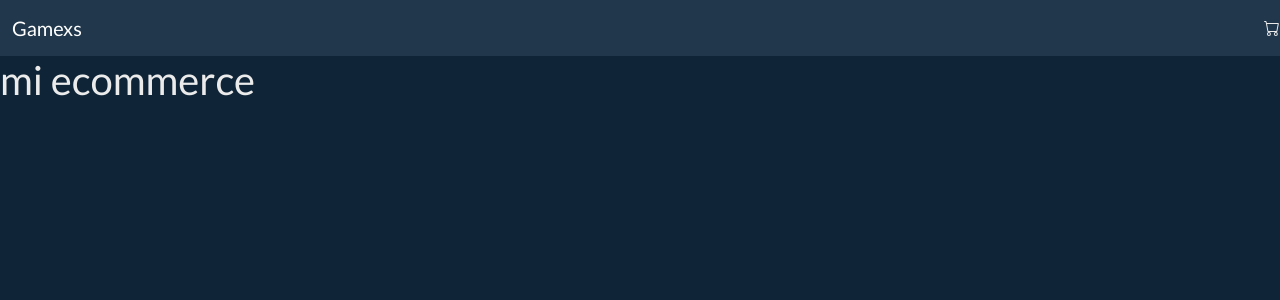
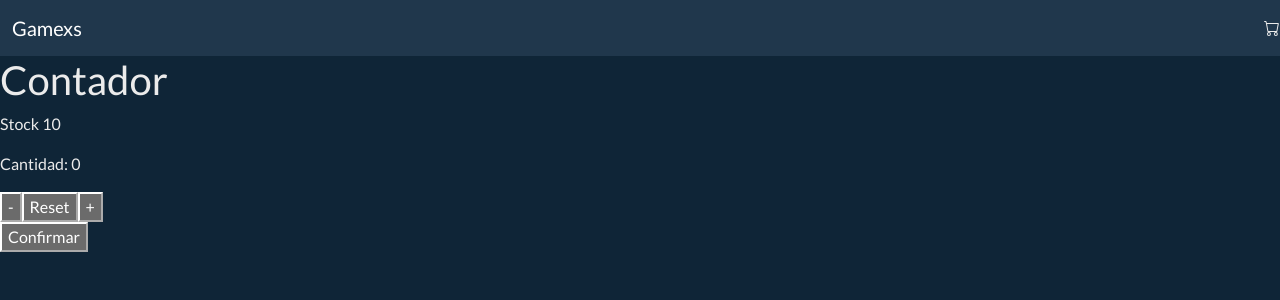
Before and after one commit to KevinEste7/IdeaEste, a React (Create React App) app in the folder my-app/: page / in a window 1280 px wide. Shown: the top 300 px of the page. Built offline with nearby package versions, Linux system fonts and the light colour scheme.

Commit message:
cuarto commit

```diff
--- a/my-app/src/components/App.jsx
+++ b/my-app/src/components/App.jsx
@@ -6,7 +6,7 @@ function App() {
   return (
     <div>
       <NavBar/>
-      <ItemListContainer title='mi ecommerce'/>
+      <ItemListContainer/>
     </div>
   );
 }
--- /dev/null
+++ b/my-app/src/components/Counter.jsx
@@ -0,0 +1,40 @@
+import {useState} from "react"
+const Counter = ({stock, onAdd}) => {
+    const[count, setCount] = useState(0)
+
+    function add(){
+        if(count < stock){
+            setCount(count +1)
+        }
+    }
+
+    function substract(){
+        if(count > 0){
+            setCount(count -1)
+        }
+    }
+
+    function reset(){
+        setCount(0)
+    }
+  return (
+    <div>
+       <div>
+          <h1>Contador</h1>
+          <p>Stock {stock} </p>
+          <p>Cantidad: {count} </p>
+       </div>
+       <div>
+        <button onClick={substract}>-</button>
+        <button onClick={reset}>Reset</button>
+        <button onClick={add}>+</button>
+       </div>
+       <div>
+        <button onClick={() => onAdd(count)}>Confirmar</button>
+       </div>
+
+    </div>
+  )
+}
+
+export default Counter
--- a/my-app/src/components/ItemListContainer.jsx
+++ b/my-app/src/components/ItemListContainer.jsx
@@ -1,6 +1,13 @@
-const ItemListContainer = ({title}) => {
+import Counter from "./Counter"
+const ItemListContainer = () => {
+
+  function onAdd(count){
+    console.log(`Se han seleccionado ${count} productos`)
+  }
   return (
-    <h1>{title}</h1>
+    <div>
+      <Counter stock={10} onAdd={onAdd}/>
+    </div>
   )
 }
 
```
